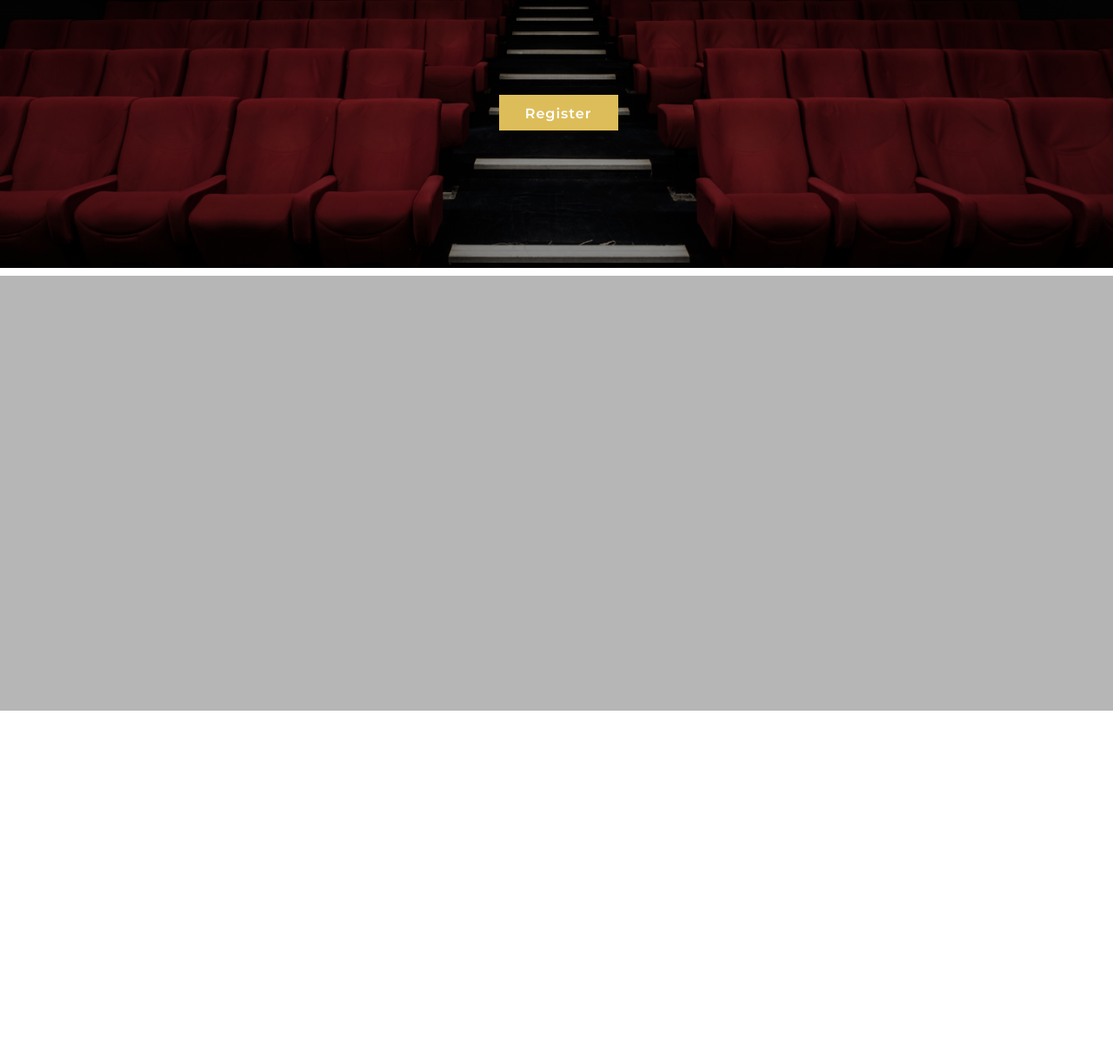
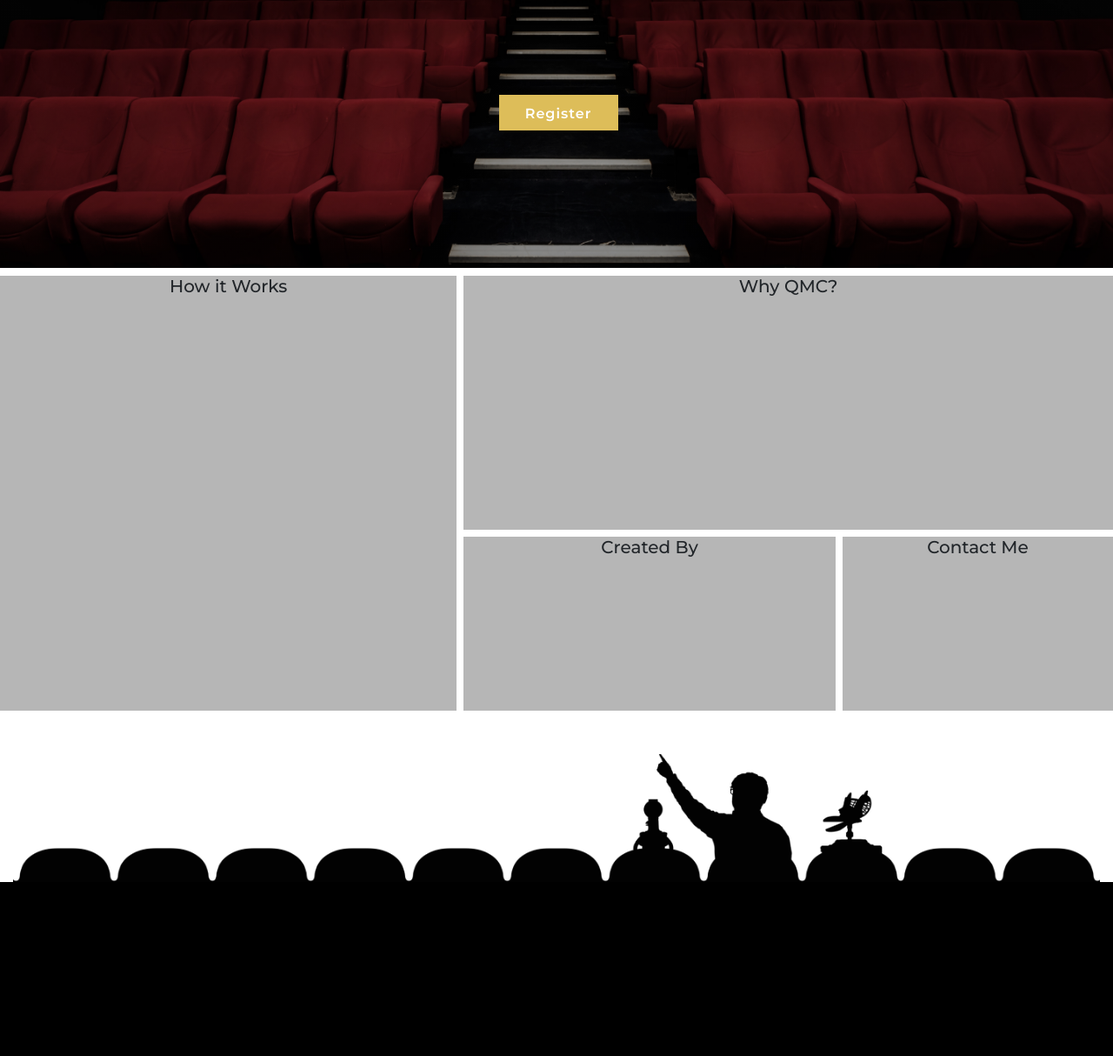
Before and after one commit to KGorham05/qmovie-club, a website: page public/index.html in a window 1280 px wide. Shown: the part 372-1586 px from the top of the page at 87% size. Before the commit the page ends 1189 px from the top, so only its background shows below. Drawn offline with nearby package versions, Linux system fonts and the light colour scheme.

Commit message:
created some placeholder/wireframe stuff on index.html

```diff
--- a/public/index.html
+++ b/public/index.html
@@ -18,16 +18,10 @@
     <div class="navbar-collapse collapse w-100 order-1 order-md-0 dual-collapse2">
       <ul class="navbar-nav mr-auto">
         <li class="nav-item">
-          <a class="nav-link" href="/about">About</a>
+          <a class="nav-link" href="#about">About</a>
         </li>
       </ul>
     </div>
-    <!-- <div class="mx-auto order-0">
-      <a class="navbar-brand mx-auto" href="/">Quarantine Movie Club</a>
-      <button class="navbar-toggler" type="button" data-toggle="collapse" data-target=".dual-collapse2">
-        <span class="navbar-toggler-icon"></span>
-      </button>
-    </div> -->
     <div class="navbar-collapse collapse w-100 order-3 dual-collapse2">
       <ul class="navbar-nav ml-auto">
         <li class="nav-item">
@@ -40,12 +34,12 @@
     </div>
   </nav>
 
-
   <section class="hero">
     <div class="container-fluid h-100">
       <div class="row align-items-center h-100">
         <div class="col-12 text-center">
           <h1 class="align-middle hero-title">Quarantine Movie Club</h1>
+          <!-- Make this text cycle through famous movie quotes like a marquee -->
           <h5 class="hero-subtitle">Bringing Friends Together, While We're Forced to Stay Apart</h5>
           <img src="./images/pinpng.com-film-strip-png-532754.png" alt="">
           <a class="hero-cta" href="/signup">Register</a>
@@ -54,17 +48,45 @@
     </div>
   </section>
 
-  <section class="about">
+  <section class="about" id="about">
+    <div class="container-fluid">
+      <div class="row">
+        <div class="col-5 text-center how-it-works bg-grey h-500">
+          <h5>How it Works</h5>
+        </div>
+        <div class="col-7">
+          <div class="row">
+            <div class="col-12 bg-grey text-center h-300">
+              <h5>Why QMC?</h5>
+            </div>
+          </div>
+          <div class="row">
+            <div class="col-7 bg-grey h-200 text-center br-7">
+              <h5>Created By</h5>
+            </div>
+            <div class="col-5 bg-grey h-200 text-center">
+              <h5>Contact Me</h5>
+            </div>
+          </div>
+        </div>
+      </div>
+    </div>
     <!-- Describe In Simple terms to visitors what the site/page is -->
   </section>
 
-  <section class="why">
-    <!-- Describe why the movie club was created, during covid, bring friends together, improve my skills as a developer -->
+  <div class="footer-img">
+    <div class="container-fluid">
+      <div class="row">
+        <div class="col-12">
+          <img src="./images/theaterbg.png" alt="mystery science theater silhouette" class="footer-top">
+        </div>
+      </div>
+    </div>
+  </div>
+  <section class="footer">
   </section>
 
-  <section class="contact">
-    <!-- Link my portfolio, resume, linkedIn, and add a form where people can contact me -->
-  </section>
+
 
 
   <!-- Optional JavaScript -->
--- a/public/stylesheets/index.css
+++ b/public/stylesheets/index.css
@@ -1,6 +1,10 @@
 body {
   font-family: 'Montserrat', sans-serif;
   /* background-color: rgb(182, 182, 182); */
+}
+
+.bg-grey {
+  background-color: rgb(182, 182, 182);
 }
 
 .navbar {
@@ -51,8 +55,39 @@ body {
 
 .about {
   height: 500px;
-  background-color: rgb(182, 182, 182);
 }
+
+.h-500 {
+  height: 500px;
+}
+
+.h-300 {
+  height: 300px;
+  border-bottom: white .7vw solid;
+}
+
+.h-200 {
+  height: 200px;
+}
+
+.br-7 {
+  border-right: white .7vw solid;
+}
+.how-it-works {
+  border-right: white .7vw solid;
+}
+
+.footer-top {
+  max-width: 100%;
+  margin-top: 50px;
+}
+
+.footer {
+  height: 200px;
+  background-color: black;
+}
+
+
 /* .grow { transition: all .2s ease-in-out; }
 .grow:hover { transform: scale(1.1); } */
 
@@ -66,3 +101,7 @@ body {
 /* About section is for new users explain simply how the site works/what it does */
 /* Why section to mention covid, bringing people together when we cant hang out. Trying to do something to keep people's spirits up */
 /* Also want to practice as a web dev, use as a job tool -> mention me and link my linkedIn, resume, portfolio, contact me section */
+
+/* TO DO */
+/* Optimize hero image */
+/* Media Query to Shrink font sizes on smaller devices */
```
Also changed, not shown: public/images/theaterbg.png (added).
